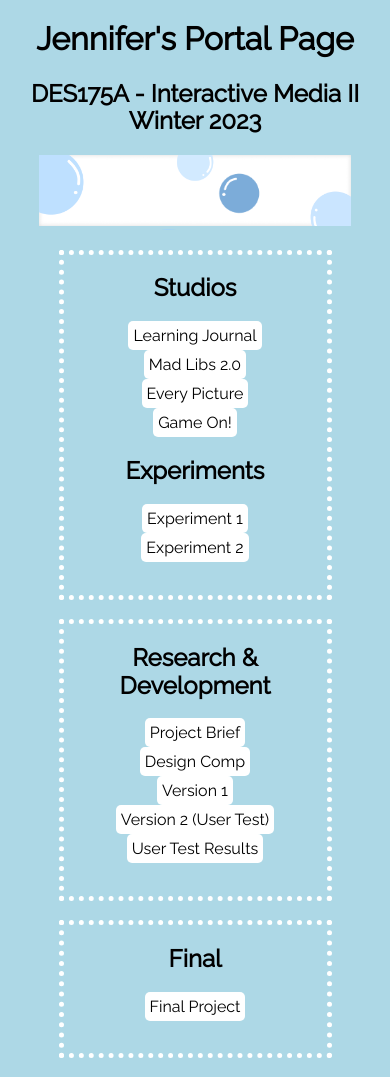
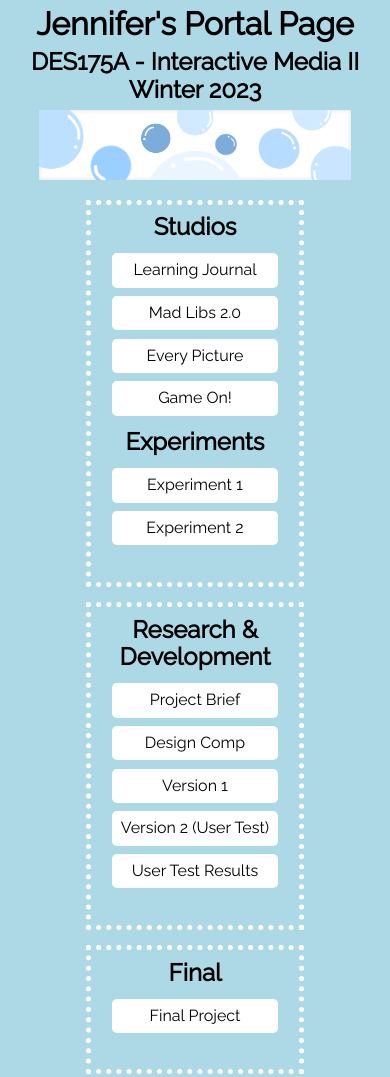
Before and after one commit to twjenny/des157a, a plain HTML site: page index.html in a window 390 px wide. Shown: the top 1077 px of the page. Drawn offline with nearby package versions, Linux system fonts and the light colour scheme; a web font is replaced by a local one.

Commit message:
web view added, errors fixed, assignment submit

```diff
--- a/index.html
+++ b/index.html
@@ -15,10 +15,8 @@
 <body>
     <header>
         <h1>Jennifer's Portal Page</h1>
-        <h2>DES175A - Interactive Media II <br> Winter 2023</h2>
+        <h2>DES175A - Interactive Media II Winter 2023</h2>
         <div id="banner">
-            <div id="bannerBkgd">
-                <img src="images/bannerBkgd.png" alt="banner background image">
                 <div id="dot1">
                     <img src="images/dot1.png" alt="dot1">
                 </div>
@@ -82,7 +80,6 @@
     </main>
 </body>
 <footer>
-    <p><a href="mailto:jmekim@ucdavis.edu">Email Me</a></p>
-    <p>Jennifer Kim</p>
+    <p><a href="mailto:jmekim@ucdavis.edu">Email Me</a></p> <p>Jennifer Kim</p>
 </footer>
 </html>
--- a/styles.css
+++ b/styles.css
@@ -1,9 +1,19 @@
+*{
+    box-sizing:border-box;
+}
+
+html {
+    background-color: lightblue;
+}
+
 h1, header h2{
     text-align: center;
+    margin: 1.5%;
 }
 
 main h2 {
-    text-align: left;
+    text-align: center;
+    margin: 4%;
 }
 
 body {
@@ -13,6 +23,175 @@ body {
     font-family: 'Raleway', sans-serif;
 }
 
+main {
+    display: flex;
+    justify-content: center;
+    margin: 1% 10% 0 10%;
+}
+
+#firstBox, #secondBox, #thirdBox {
+    flex: 1;
+    padding-bottom: 1em;
+    margin: 1%;
+    text-align: center;
+    border-style:dotted;
+    border-color: white;
+    border-width: 7px;
+}
+
+ul {
+    padding: 0;
+}
+
+ul li {
+    text-align:center;
+    padding: 1% 0 1% 0;
+    list-style: none;
+}
+
+ul li a {
+    display:block;
+    background-color: white;
+    padding: 1%;
+    margin: 0 10% 0 10%;
+    border-radius: 5px;
+    text-decoration: none;
+    color:black;
+}
+
+@keyframes bounce {
+    0% {transform: rotateY(0deg);}
+    40% {transform: rotate(-10deg);}
+    70% {transform: rotate(1deg);}
+    80% {transform: rotate(-3deg);}
+}
+
+ul li a:hover {
+    animation: bounce 1s;
+}
+
+footer p {
+    display: inline-block;
+    margin: 0.7% 3% 1% 3%;
+}
+
+footer p, footer p a {
+    text-decoration: none;
+    color: black;
+}
+
+#banner{
+    position: relative;
+    width: 80%;
+    aspect-ratio: 4.4 / 1;
+    max-width: 1100px;
+    max-height:250px;
+    margin: auto;
+    overflow: hidden;
+    background-image: url(images/bannerBkgd.png);
+    background-repeat: no-repeat;
+    background-size: 100%;
+}
+
+#dot1, #dot2, #dot3, #dot4, #dot5, #dot6 {
+    position: absolute;
+}
+
+#dot1 {
+    top: 40%;
+    left: 13%;
+    width: 20%;
+    height: 20%;
+}
+
+#dot1 img {
+    width: 90%;
+}
+
+#dot1 img:hover {
+    transform: scale(1.3) rotate(250deg);
+    transition: 1s;
+}
+
+#dot2 {
+    top: 5%;
+    left: 30%;
+    width: 15%;
+    height: 10%;
+}
+
+#dot2 img {
+    width: 90%;
+}
+
+#dot2 img:hover {
+    transform: scale(1.3) rotate(-180deg);
+    transition: 1s;
+}
+
+#dot3 {
+    top: 58%;
+    left: 30%;
+    width: 40%;
+    height: 10%;
+}
+
+#dot3 img{
+    width: 80%;
+}
+
+#dot3 img:hover {
+    transform: scale(1.2) rotate(290deg);
+    transition: 1s;
+}
+
+#dot4 {
+    top: 30%;
+    left: 55%;
+    width: 10%;
+    height: 10%;
+}
+
+#dot4 img {
+    width: 90%;
+}
+
+#dot4 img:hover {
+    transform: scale(1.2) rotate(290deg);
+    transition: 1s;
+}
+
+#dot5 {
+    top: 17%;
+    left: 62%;
+    width: 30%;
+    height: 30%;
+}
+
+#dot5 img {
+    width: 70%;
+}
+
+#dot5 img:hover {
+    transform: scale(1.3) rotate(-200deg);
+    transition: 1s;
+}
+
+#dot6 {
+    top: -30%;
+    left: 80%;
+    width: 15%;
+    height: 10%;
+}
+
+#dot6 img {
+    width: 90%;
+}
+
+#dot6 img:hover {
+    transform: scale(1.2) rotate(290deg);
+    transition: 1s;
+}
 
 @media only screen and (max-width: 799px) {
     header {
@@ -20,17 +199,17 @@ body {
     }
 
     body {
-      background-color: lightblue;
-      flex-direction: column;
+        background-color: lightblue;
+        flex-direction: column;
     }
 
     main h2 {
         text-align: center;
     }
 
-    img {
-        max-width: 75%;
-        }
+    main {
+        flex-direction:column;
+    }
 
     ul {
         margin: 0;
@@ -44,42 +223,21 @@ body {
     }
 
     ul li a {
+        display:block;
         background-color: white;
-        padding: 5px;
+        padding: 8px;
+        margin: 0 10% 0 10%;
         border-radius: 5px;
         text-decoration: none;
         color:black;
     }
 
-    @keyframes bounce {
-        0% {transform: rotateY(0deg);}
-        15% {transform: rotate(-10deg);}
-        20% {transform: rotate(10deg);}
-    }
-
-    /* hover doesn't work on ul li a, but it does work on ul li */
-    ul li a:hover {
-        animation: bounce 1s;
-    }
-
-    footer {
-        text-align: center;
-        margin: 5%;
-    }
-
-    footer p {
-        padding: 1%;
-        margin: 0;
-    }
-
-    footer a {
-        color:black;
-        text-decoration:none;
+    footer p{
+        margin: 3% 3% 3% 3%;
     }
 
     #firstBox, #secondBox, #thirdBox {
         flex: 1;
-        flex-direction:column;
         padding-bottom: 2em;
         margin: 5% 15% 0 15%;
         border-style:dotted;
@@ -87,26 +245,17 @@ body {
         border-width: 5px;
     }
 
-    /* There are two issues and
-    1) the dots are supposed to be overflow-hidden, but the cut off is not exactly where I want it to be
-    2) I want to keep the dots in place and resize when the screen size changes */
     #banner{
         position: relative;
         width: 80%;
+        aspect-ratio: 4.4 / 1;
+        max-width: 1100px;
+        max-height:250px;
         margin: auto;
         overflow: hidden;
-    }
-
-    #bannerBkgd{
-        width: 100%;
-        max-width: 799px;
-        max-height: 100%;
-    }
-
-    #bannerBkgd img {
-        max-width: 100%;
-        max-height: 100%;
-        overflow: hidden;
+        background-image: url(images/bannerBkgd.png);
+        background-repeat: no-repeat;
+        background-size: 100%;
     }
 
     #dot1, #dot2, #dot3, #dot4, #dot5, #dot6 {
@@ -114,41 +263,34 @@ body {
     }
 
     #dot1 {
-        top: 60px;
-        left: 70px;
-        height: auto;
-    }
-
-    #dot1 img {
-        width: 90%;
+        top: 40%;
+        left: 13%;
+        width: 20%;
+        height: 20%;
     }
 
     #dot1 img:hover {
-        transform: scale(1.5) rotate(250deg);
+        transform: scale(1.3) rotate(250deg);
         transition: 1s;
     }
 
     #dot2 {
-        top: 10px;
-        left: 160px;
-    }
-
-    #dot2 img {
-        width: 70%;
+        top: 10%;
+        left: 30%;
+        width: 15%;
+        height: 10%;
     }
 
     #dot2 img:hover {
-        transform: scale(1.5) rotate(-180deg);
+        transform: scale(1.3) rotate(-180deg);
         transition: 1s;
     }
 
     #dot3 {
-        top: 80px;
-        left: 130px;
-    }
-
-    #dot3 img {
-        width: 70%;
+        top: 58%;
+        left: 30%;
+        width: 40%;
+        height: 10%;
     }
 
     #dot3 img:hover {
@@ -157,44 +299,38 @@ body {
     }
 
     #dot4 {
-        top: 30px;
-        left: 330px;
-    }
-
-    #dot4 img {
-        width: 85%;
+        top: 30%;
+        left: 55%;
+        width: 10%;
+        height: 10%;
     }
 
     #dot4 img:hover {
-        transform: scale(1.5) rotate(290deg);
+        transform: scale(1.2) rotate(290deg);
         transition: 1s;
     }
 
     #dot5 {
-        top: 60px;
-        left: 350px;
-    }
-
-    #dot5 img {
-        width: 40%;
+        top: 9%;
+        left: 62%;
+        width: 30%;
+        height: 30%;
     }
 
     #dot5 img:hover {
-        transform: scale(1.8) rotate(-200deg);
+        transform: scale(1.3) rotate(-200deg);
         transition: 1s;
     }
 
     #dot6 {
-        top: -80px;
-        left: 400px;
-    }
-
-    #dot6 img {
-        width: 90%;
+        top: -30%;
+        left: 80%;
+        width: 15%;
+        height: 10%;
     }
 
     #dot6 img:hover {
-        transform: scale(1.5) rotate(290deg);
+        transform: scale(1.2) rotate(290deg);
         transition: 1s;
     }
 
```
